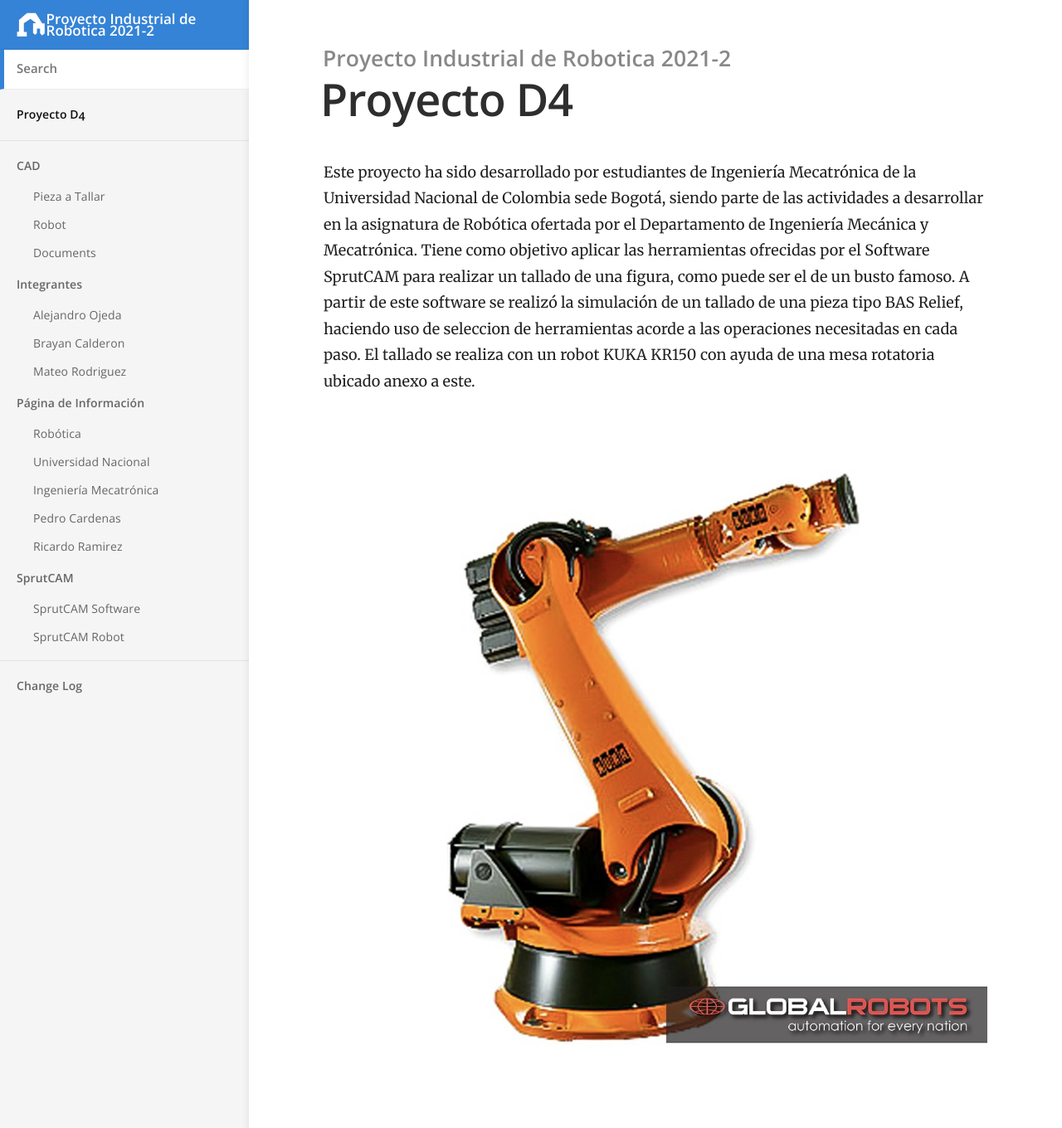
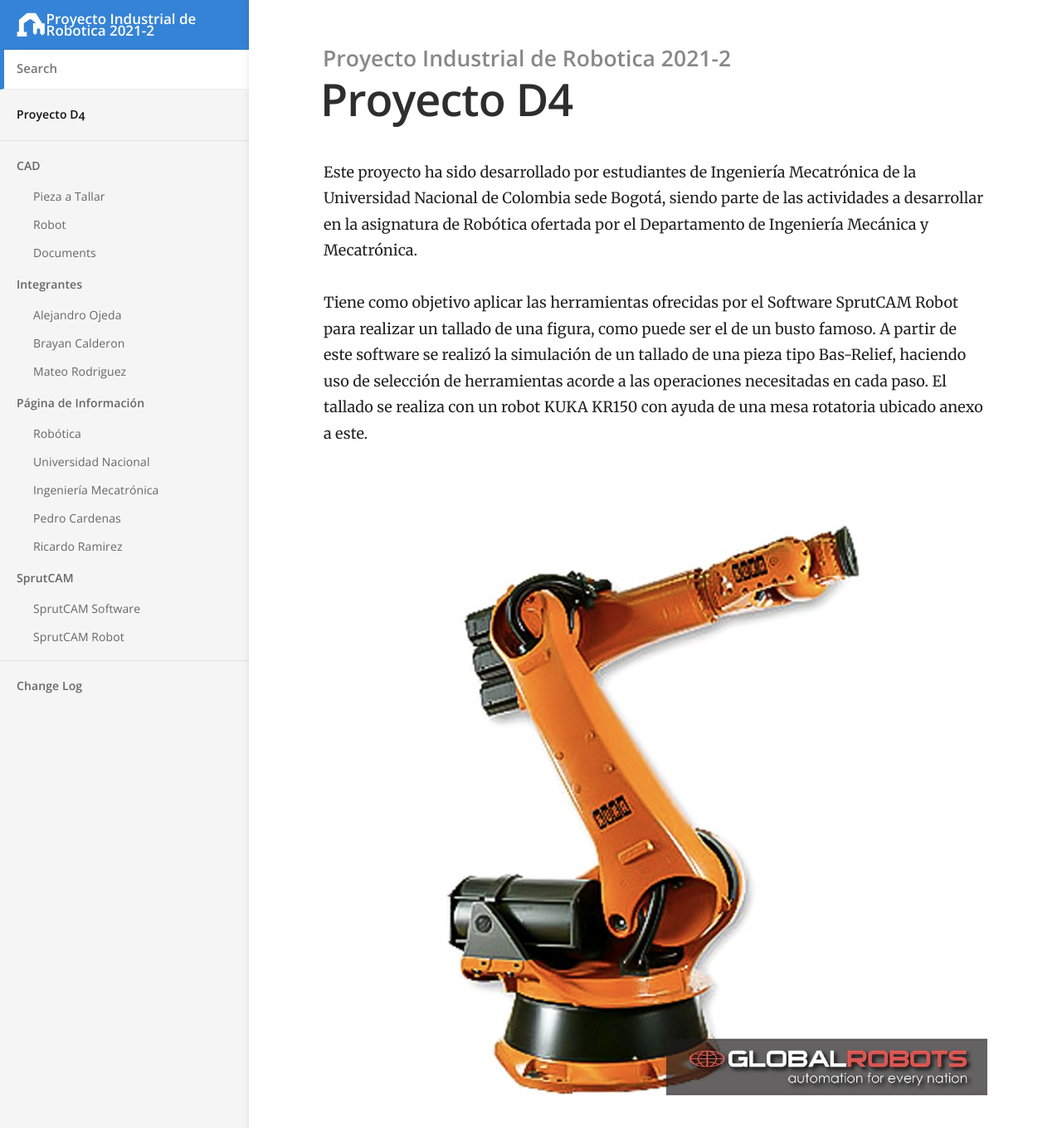
Before and after one commit to BrayanCalderon/ProyectoRobotica-2021-I, a Jekyll site: the page built from index.md, in a window 1280 px wide and 1400 px high. Shown: the top 1360 px of the window at 83% size. Built offline with Jekyll 4.4.1, drawn with Linux system fonts in a browser that asks for light colours; some of the changed text lies outside the part shown.

Commit message:
Updated som texts

```diff
--- a/index.md
+++ b/index.md
@@ -3,12 +3,14 @@
 ---
 
 
-Este proyecto ha sido desarrollado por estudiantes de Ingeniería Mecatrónica de la Universidad Nacional de Colombia sede Bogotá, siendo parte de las actividades a desarrollar en la asignatura de Robótica ofertada por el Departamento de Ingeniería Mecánica y Mecatrónica. Tiene como objetivo aplicar las herramientas ofrecidas por el Software SprutCAM para realizar un tallado de una figura, como puede ser el de un busto famoso. A partir de este software se realizó la simulación de un tallado de una pieza tipo BAS Relief, haciendo uso de seleccion de herramientas acorde a las operaciones necesitadas en cada paso. El tallado se realiza con un robot KUKA KR150 con ayuda de una mesa rotatoria ubicado anexo a este.
+Este proyecto ha sido desarrollado por estudiantes de Ingeniería Mecatrónica de la Universidad Nacional de Colombia sede Bogotá, siendo parte de las actividades a desarrollar en la asignatura de Robótica ofertada por el Departamento de Ingeniería Mecánica y Mecatrónica.
+
+Tiene como objetivo aplicar las herramientas ofrecidas por el Software SprutCAM Robot para realizar un tallado de una figura, como puede ser el de un busto famoso. A partir de este software se realizó la simulación de un tallado de una pieza tipo Bas-Relief, haciendo uso de selección de herramientas acorde a las operaciones necesitadas en cada paso. El tallado se realiza con un robot KUKA KR150 con ayuda de una mesa rotatoria ubicado anexo a este.
 
 ![Alt text](images/kuka-kr150.jpg?raw=true "Robot Kuka Kr150")
 
 
-### Video Simulación
+### Video de Simulación
 [![Video Simulacion](https://img.youtube.com/vi/6EWsMStsazc/0.jpg)](https://www.youtube.com/watch?v=6EWsMStsazc)
 
-[Repositorio de Trabajo en Github (Enlace)](https://github.com/BrayanCalderon/ProyectoRobotica-2021-I)
+> [Repositorio de Trabajo en Github (Enlace)](https://github.com/BrayanCalderon/ProyectoRobotica-2021-I)
```
